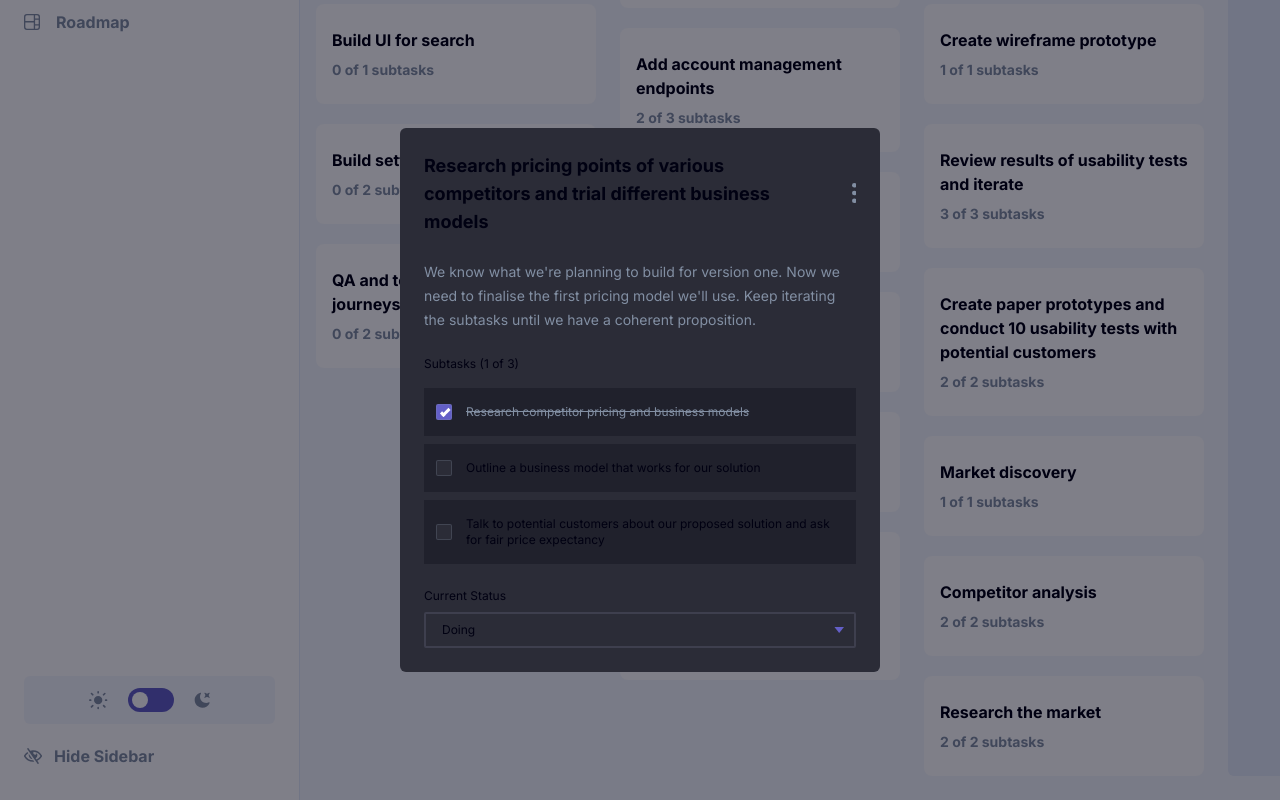
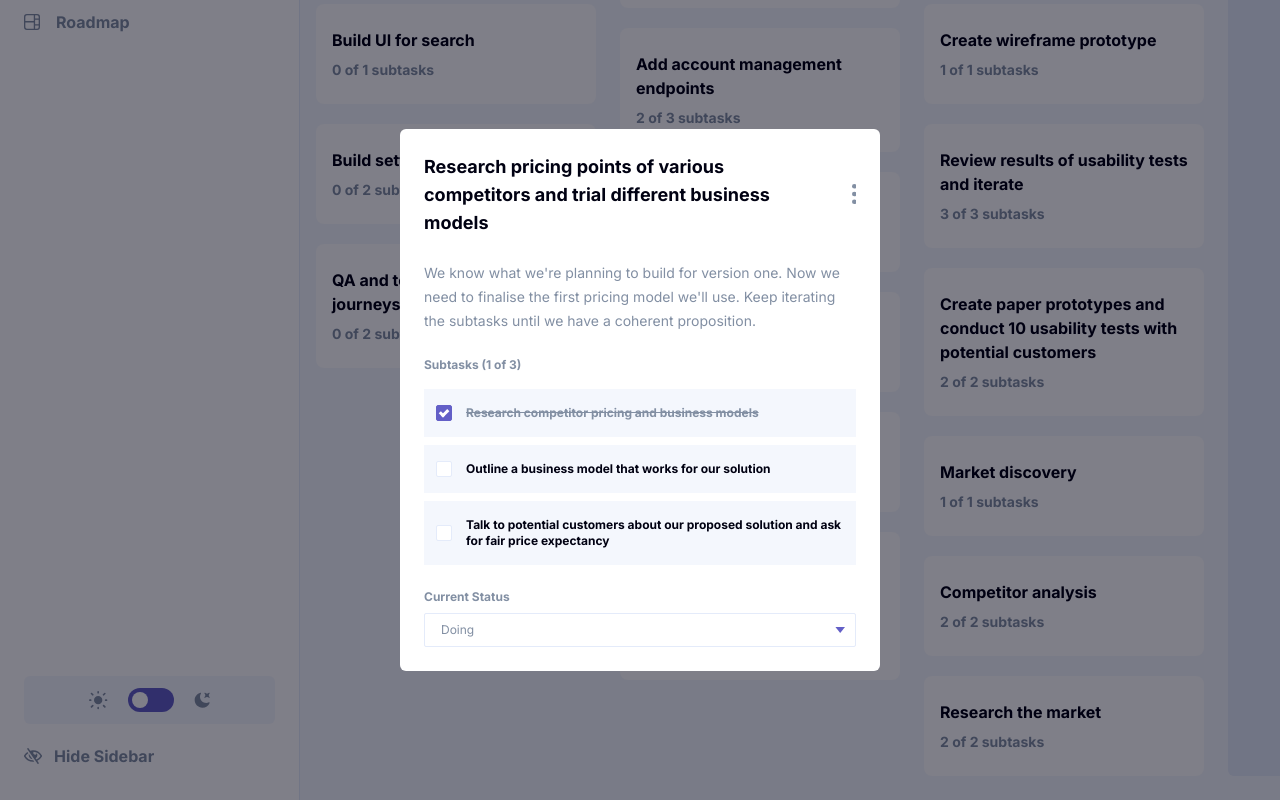
Before and after one commit to RogelioCamargo/kanban-task-management, a Next.js app: page / in a window 1280 px wide. Both pictures are taken after a click on the item 760 px from the left and 606 px from the top of the page. Built offline with nearby package versions, Linux system fonts and the light colour scheme.

Commit message:
Complete styling taskdetails components and it's children

```diff
--- a/app/globals.css
+++ b/app/globals.css
@@ -182,8 +182,6 @@ select {
 	transform: translateY(-50%);
   height: 16px;
   width: 16px;
-  background-color: #2B2C37;
-	border: 1px solid rgba(130, 143, 163, 0.25);
 	border-radius: 2px;
 }
 
@@ -195,6 +193,7 @@ select {
 /* When the checkbox is checked, add a blue background */
 .container input:checked ~ .checkmark {
   background-color: #635fc7;
+	border-color: #635fc7;
 }
 
 /* Create the checkmark/indicator (hidden when not checked) */
@@ -211,10 +210,10 @@ select {
 
 /* Style the checkmark/indicator */
 .container .checkmark::after {
-  left: 3.5px;
+  left: 3px;
   top: 50%;
-  width: 5px;
-  height: 10px;
+  width: 6px;
+  height: 9px;
   border: solid white;
   border-width: 0 3px 3px 0;
   -webkit-transform: rotate(45deg);
--- a/components/ui/SubTask.tsx
+++ b/components/ui/SubTask.tsx
@@ -2,9 +2,15 @@ import { SubTask } from "@/types";
 
 export default function SubTask({ subtask }: { subtask: SubTask }) {
   return (
-    <li className="bg-gray-600 px-3 py-4">
+    <li className="bg-gray-100 dark:bg-gray-600 px-3 py-4">
       <label className="container flex items-center gap-4">
-        <span className={[subtask.isCompleted ? "line-through text-gray-300" : ""].join(" ")}>
+        <span
+          className={[
+            subtask.isCompleted
+              ? "line-through text-gray-300"
+              : "text-black dark:text-white",
+          ].join(" ")}
+        >
           {subtask.title}
         </span>
         <input
@@ -12,7 +18,7 @@ export default function SubTask({ subtask }: { subtask: SubTask }) {
           checked={subtask.isCompleted}
           onChange={() => console.log("update checkbox")}
         />
-        <span className="checkmark"></span>
+        <span className="checkmark bg-white dark:bg-gray-500 border-gray-200 dark:border-gray-400 border"></span>
       </label>
     </li>
   );
--- a/components/ui/TaskDetails.tsx
+++ b/components/ui/TaskDetails.tsx
@@ -20,9 +20,9 @@ export default function TaskDetails({
         className="h-screen w-screen absolute top-0 left-0 bg-black bg-opacity-50 z-0"
         onClick={closeDetails}
       />
-      <div className="text-xs bg-gray-500 fixed top-1/2 left-1/2 -translate-x-1/2 -translate-y-1/2 w-11/12 md:w-[480px] mx-auto rounded-md flex flex-col gap-6 p-6">
+      <div className="text-xs font-bold text-gray-300 dark:text-white bg-white dark:bg-gray-500 fixed top-1/2 left-1/2 -translate-x-1/2 -translate-y-1/2 w-11/12 md:w-[480px] mx-auto rounded-md flex flex-col gap-6 p-6">
         <div className="flex justify-between items-center gap-8">
-          <h3 className="text-lg font-bold">{task.title}</h3>
+          <h3 className="text-lg font-bold text-black dark:text-white">{task.title}</h3>
           <svg width="7" height="22" xmlns="http://www.w3.org/2000/svg">
             <g fill="#828FA3" fill-rule="evenodd">
               <circle cx="2.308" cy="2.308" r="2.308" />
@@ -46,9 +46,9 @@ export default function TaskDetails({
         </div>
         <label className="flex flex-col gap-2">
           Current Status
-          <div className="custom-select bg-gray-500 border-gray-400 border-2 rounded-sm">
+          <div className="custom-select bg-white dark:bg-gray-500 border-gray-200 dark:border-gray-400 border rounded-sm">
             <select
-              className="px-4 py-2"
+              className="px-4 py-2 font-normal"
               value={task.status}
               onChange={() => console.log("selected")}
             >
```
